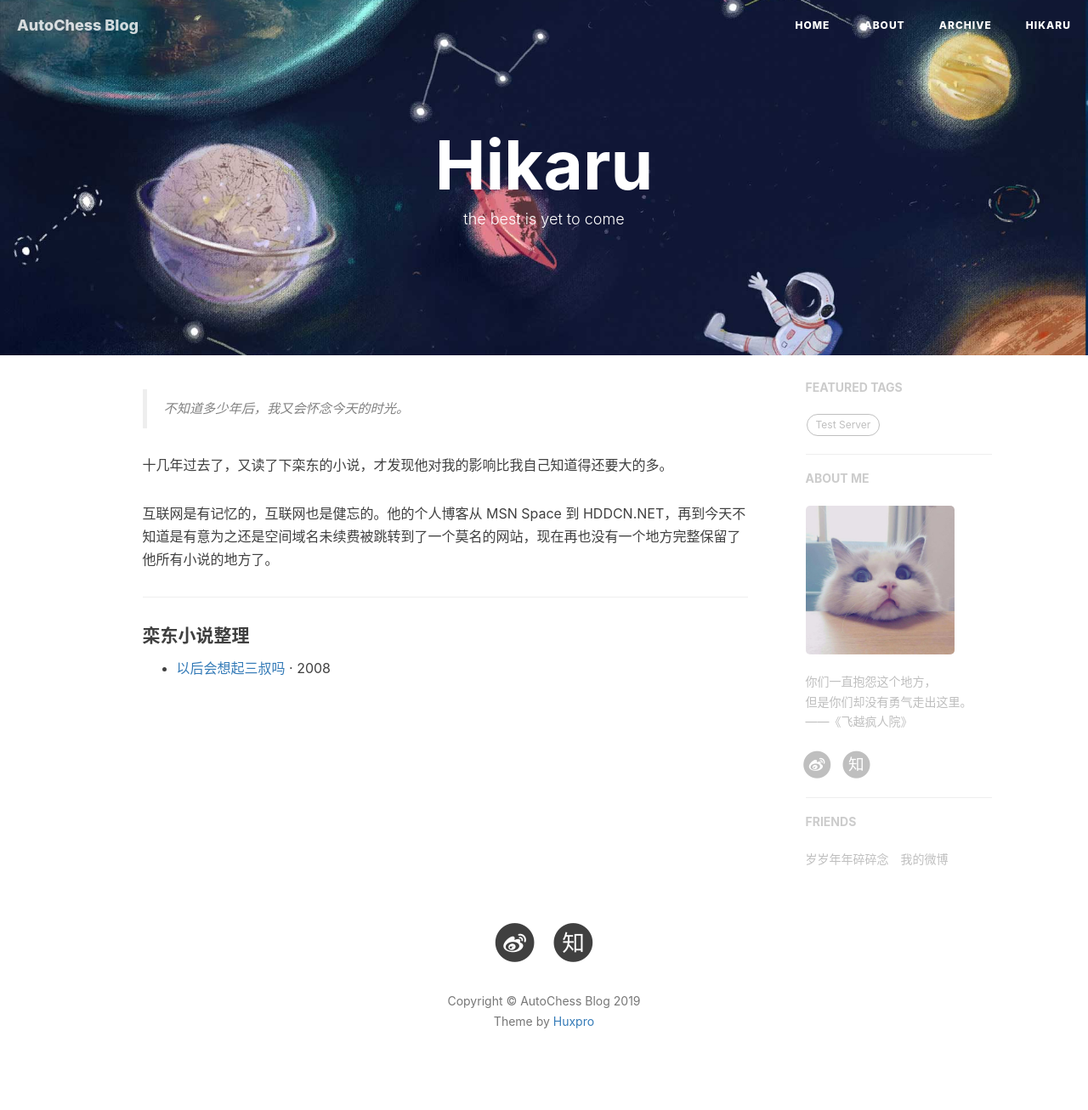
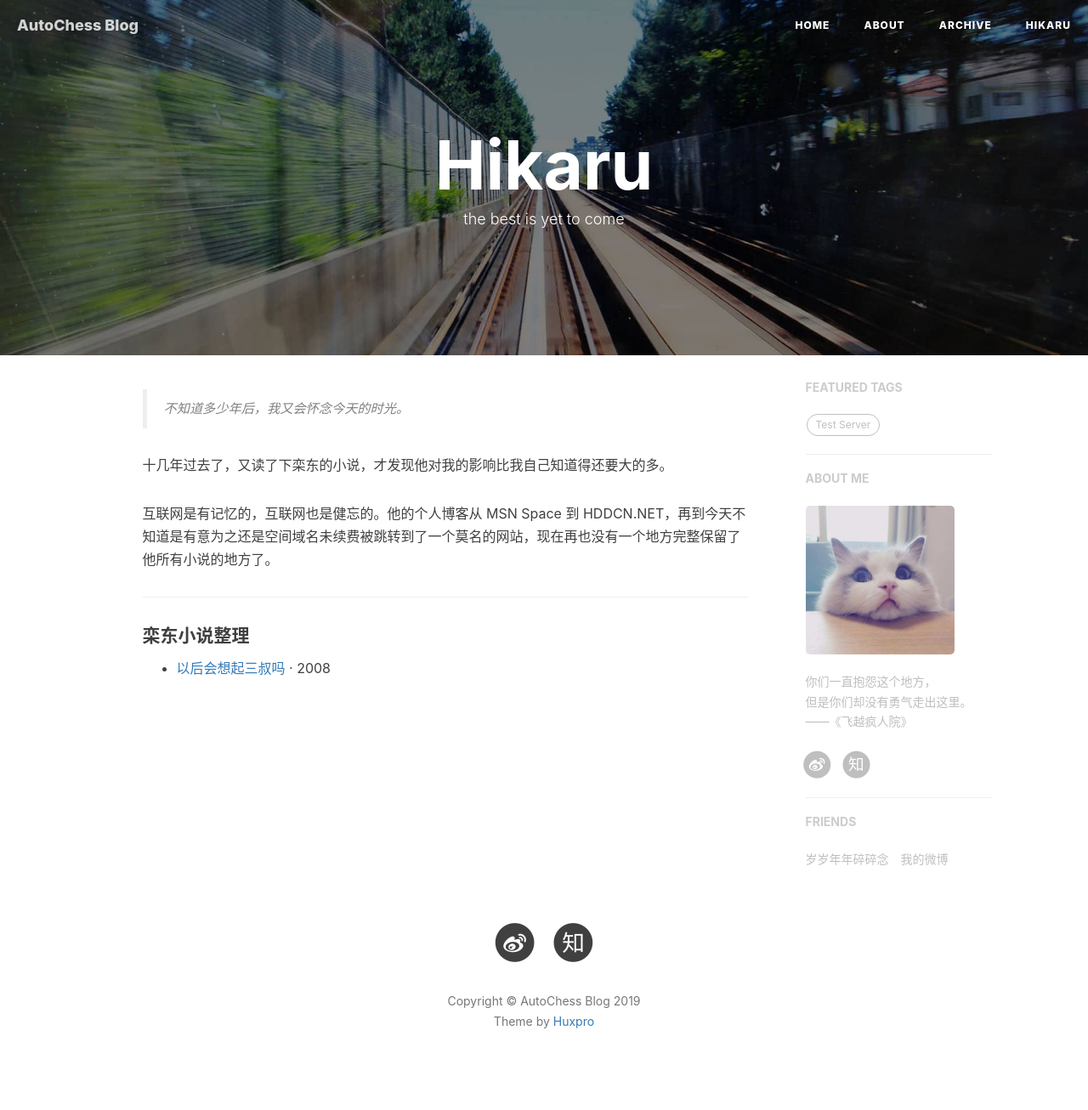
Before and after one commit to zizouqi/zizouqi.github.io, a Jekyll site: the page built from hikaru.html, in a window 1280 px wide. Shown: the whole page at 85% size. Built offline with Jekyll 4.4.1, drawn with Linux system fonts in a browser that asks for light colours; nearby versions of some CDN libraries; comment, search, counter and statistics services are not loaded.

Commit message:
Update hikaru.html

```diff
--- a/hikaru.html
+++ b/hikaru.html
@@ -2,7 +2,7 @@
 layout: page
 title: "Hikaru"
 description: "the best is yet to come"
-header-img: "img/about-bg.jpg"
+header-img: "img/post-bg-2015.jpg"
 ---
 
 <!-- Chinese Version -->
```
